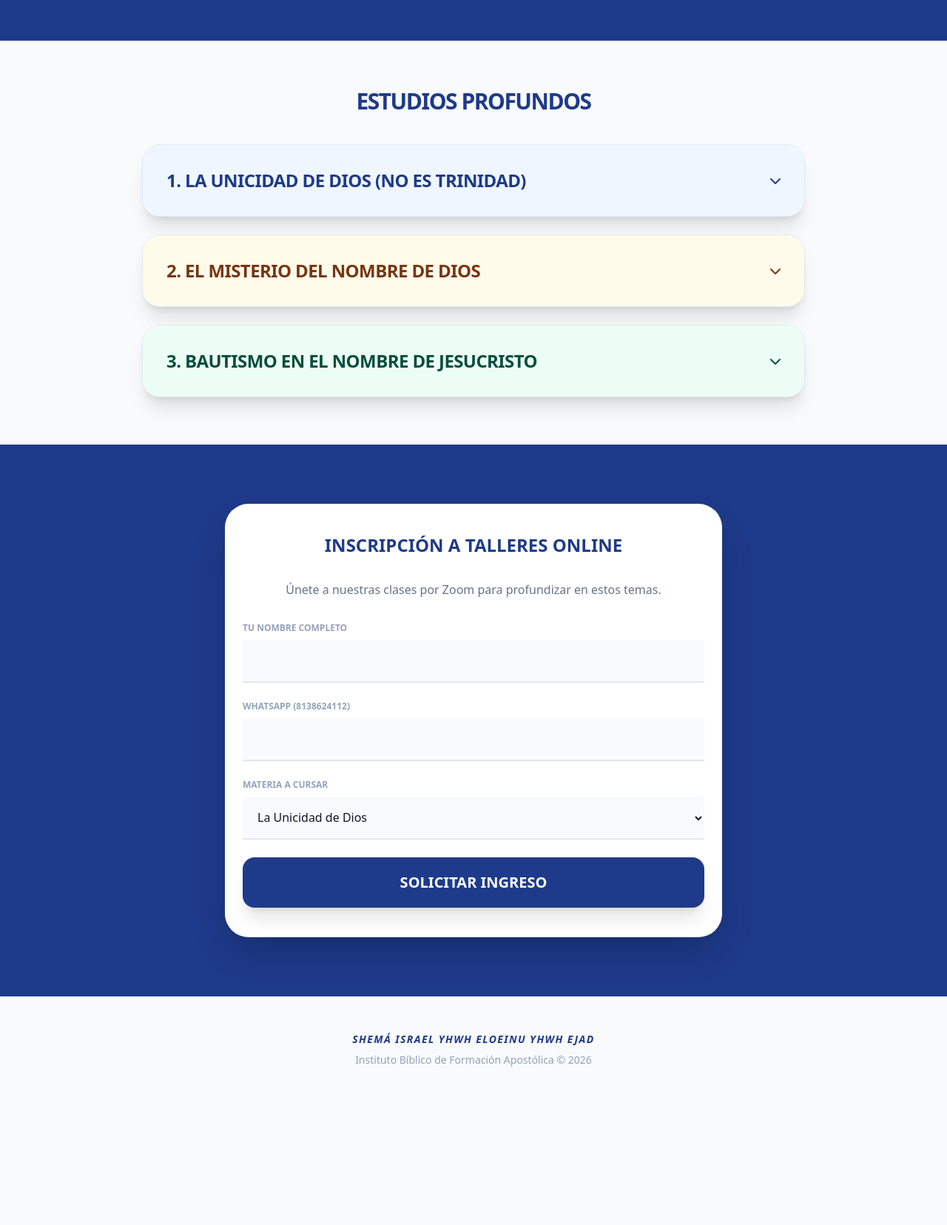
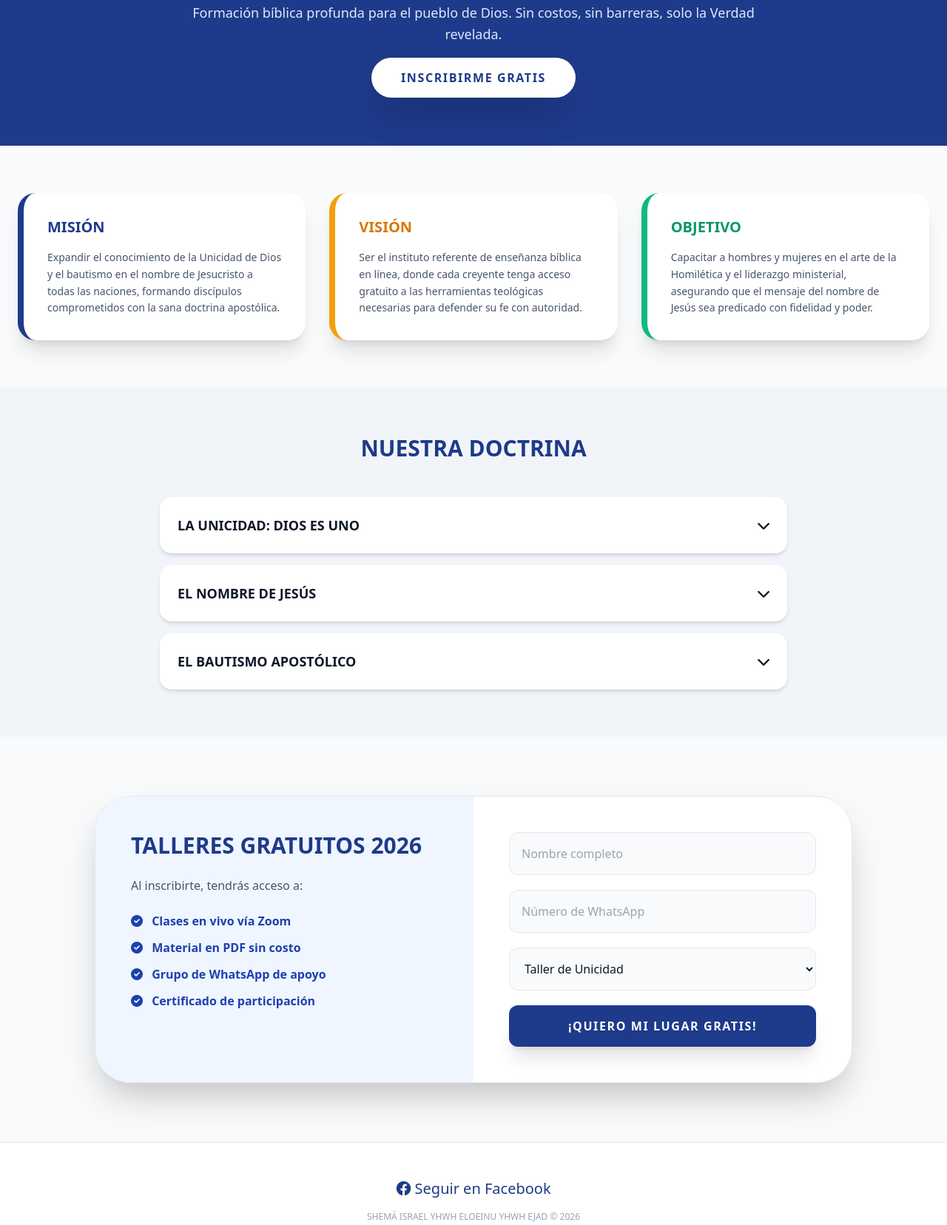
Before and after one commit to sebastianfelix2017-hash/Instituto-Shem-Israel-YHWH-Eloheinu-YHWH, a plain HTML site: page index.html in a window 1280 px wide. Shown: the part 282-1938 px from the top of the page at 74% size. Before the commit the page ends 1773 px from the top, so only its background shows below. Drawn offline with nearby package versions, Linux system fonts and the light colour scheme.

Commit message:
Update index.html

```diff
--- a/index.html
+++ b/index.html
@@ -3,7 +3,7 @@
 <head>
     <meta charset="UTF-8">
     <meta name="viewport" content="width=device-width, initial-scale=1.0">
-    <title>INSTITUTO BÍBLICO - SHEMÁ ISRAEL</title>
+    <title>SHEMÁ ISRAEL - Instituto Bíblico Apostólico</title>
     <script src="https://cdn.tailwindcss.com"></script>
     <link href="https://cdnjs.cloudflare.com/ajax/libs/font-awesome/6.0.0/css/all.min.css" rel="stylesheet">
 </head>
@@ -15,125 +15,118 @@
                 <h1 class="text-xl md:text-2xl font-black text-blue-900 leading-tight">SHEMÁ ISRAEL</h1>
                 <p class="text-[9px] tracking-[0.2em] font-bold text-blue-600 uppercase italic">YHWH ELOEINU YHWH EJAD</p>
             </div>
-            <a href="https://wa.me/528138624112" class="bg-green-600 text-white px-5 py-2 rounded-full font-bold flex items-center shadow-lg hover:bg-green-700 transition">
-                <i class="fab fa-whatsapp mr-2 text-xl"></i> WhatsApp
-            </a>
+            <div class="flex space-x-4">
+                <a href="https://www.facebook.com/profile.php?id=61587048470311" target="_blank" class="text-blue-700 text-2xl hover:scale-110 transition"><i class="fab fa-facebook"></i></a>
+                <a href="https://wa.me/528138624112" class="text-green-600 text-2xl hover:scale-110 transition"><i class="fab fa-whatsapp"></i></a>
+            </div>
         </div>
     </header>
 
-    <section class="bg-blue-900 text-white py-16 text-center">
-        <div class="container mx-auto px-6">
-            <h2 class="text-3xl md:text-5xl font-serif italic mb-6">Regresa a la Senda Antigua</h2>
-            <p class="text-lg text-blue-100 max-w-3xl mx-auto leading-relaxed">
-                No sigas dogmas de concilios humanos. Descubre la verdad revelada a los apóstoles sobre la deidad de Jesucristo y el plan de salvación bíblico.
+    <section class="bg-blue-900 text-white py-20 text-center relative overflow-hidden">
+        <div class="container mx-auto px-6 relative z-10">
+            <span class="bg-amber-500 text-white px-4 py-1 rounded-full text-xs font-black uppercase tracking-widest mb-4 inline-block shadow-lg">Capacitación 100% Gratuita</span>
+            <h2 class="text-4xl md:text-6xl font-serif italic mb-6">Regresa a la Senda Antigua</h2>
+            <p class="text-lg text-blue-100 max-w-3xl mx-auto leading-relaxed mb-8">
+                Formación bíblica profunda para el pueblo de Dios. Sin costos, sin barreras, solo la Verdad revelada.
             </p>
+            <a href="#inscripcion" class="bg-white text-blue-900 px-10 py-4 rounded-full font-black uppercase tracking-widest hover:bg-blue-50 transition shadow-2xl">Inscribirme Gratis</a>
         </div>
     </section>
 
     <section class="py-16 container mx-auto px-6">
-        <h2 class="text-3xl font-black text-blue-900 mb-10 text-center uppercase tracking-tighter">Estudios Profundos</h2>
-
-        <div class="max-w-4xl mx-auto space-y-6">
-
-            <article class="bg-white rounded-3xl shadow-xl overflow-hidden border border-slate-200">
-                <button onclick="toggleStudy('estudio1')" class="w-full flex justify-between items-center p-8 bg-blue-50 hover:bg-blue-100 transition">
-                    <span class="text-xl md:text-2xl font-black text-blue-900 uppercase tracking-tight text-left">1. La Unicidad de Dios (No es Trinidad)</span>
-                    <i class="fas fa-chevron-down text-blue-900"></i>
-                </button>
-                <div id="estudio1" class="hidden p-8 border-t border-slate-100 bg-white prose max-w-none text-slate-700">
-                    <p class="mb-4"><strong>La Deidad Revelada:</strong> El primer mandamiento de toda la Biblia es el Shemá: <em>"Oye, Israel: el SEÑOR nuestro Dios, el SEÑOR uno es"</em> (Deuteronomio 6:4). La palabra "Uno" aquí es <strong>Ejad</strong>, que significa una unidad absoluta.</p>
-                    <p class="mb-4">Dios es Espíritu (Juan 4:24), y por lo tanto es invisible e omnipresente. La doctrina de la "Trinidad" (tres personas distintas) fue una invención del Concilio de Nicea en el año 325 d.C., pero los apóstoles nunca predicaron tal cosa. Ellos creían que Dios es <strong>Uno solo</strong> que se manifestó de diferentes formas:</p>
-                    <ul class="list-disc pl-6 mb-6">
-                        <li><strong>Como Padre:</strong> En Su relación como Creador y fuente de vida.</li>
-                        <li><strong>Como Hijo:</strong> Cuando ese mismo Dios se vistió de carne (1 Timoteo 3:16) para poder morir, pues el Espíritu no puede morir. Jesús no es la "segunda persona", es <strong>DIOS MISMO</strong> manifestado en carne.</li>
-                        <li><strong>Como Espíritu Santo:</strong> Es Dios mismo obrando y morando dentro del corazón del creyente.</li>
-                    </ul>
-                    <p class="bg-blue-900 text-white p-6 rounded-2xl italic font-bold">
-                        "Yo y el Padre uno somos" (Juan 10:30). Jesús no dijo que eran un equipo, dijo que Él era el mismo Padre revelado a los hombres.
-                    </p>
+        <div class="grid grid-cols-1 md:grid-cols-3 gap-8">
+            <div class="bg-white p-8 rounded-3xl shadow-xl border-l-8 border-blue-900">
+                <h3 class="text-xl font-black text-blue-900 uppercase mb-4">Misión</h3>
+                <p class="text-slate-600 text-sm leading-relaxed">Expandir el conocimiento de la Unicidad de Dios y el bautismo en el nombre de Jesucristo a todas las naciones, formando discípulos comprometidos con la sana doctrina apostólica.</p>
             </div>
-            </article>
-
-            <article class="bg-white rounded-3xl shadow-xl overflow-hidden border border-slate-200">
-                <button onclick="toggleStudy('estudio2')" class="w-full flex justify-between items-center p-8 bg-amber-50 hover:bg-amber-100 transition">
-                    <span class="text-xl md:text-2xl font-black text-amber-900 uppercase tracking-tight text-left">2. El Misterio del Nombre de Dios</span>
-                    <i class="fas fa-chevron-down text-amber-900"></i>
-                </button>
-                <div id="estudio2" class="hidden p-8 border-t border-slate-100 bg-white text-slate-700 leading-relaxed">
-                    <p class="mb-4 font-bold text-lg">¿Cuál es el nombre del Padre, del Hijo y del Espíritu Santo?</p>
-                    <p class="mb-4">Mucha gente repite títulos, pero los títulos no son nombres. El "Padre" es un título, el "Hijo" es un título y el "Espíritu Santo" es un título. Sin embargo, Mateo 28:19 dice que bauticemos en el <strong>NOMBRE</strong> (singular).</p>
-                    <p class="mb-4 text-justify">Cuando los apóstoles recibieron el Espíritu Santo en Pentecostés, Pedro reveló ese Nombre: <strong>JESÚS (Jesucristo)</strong>. El nombre Jesús significa "YHWH es Salvación". Es el nombre que resume toda la deidad y toda la autoridad.</p>
-                    <p class="mb-4"><strong>Hechos 4:12</strong> declara con autoridad: <em>"Y en ningún otro hay salvación; porque no hay otro nombre bajo el cielo, dado a los hombres, en que podamos ser salvos."</em> Si el nombre es vital para la salvación, ¿por qué seguir usando títulos vacíos?</p>
+            <div class="bg-white p-8 rounded-3xl shadow-xl border-l-8 border-amber-500">
+                <h3 class="text-xl font-black text-amber-600 uppercase mb-4">Visión</h3>
+                <p class="text-slate-600 text-sm leading-relaxed">Ser el instituto referente de enseñanza bíblica en línea, donde cada creyente tenga acceso gratuito a las herramientas teológicas necesarias para defender su fe con autoridad.</p>
             </div>
-            </article>
-
-            <article class="bg-white rounded-3xl shadow-xl overflow-hidden border border-slate-200">
-                <button onclick="toggleStudy('estudio3')" class="w-full flex justify-between items-center p-8 bg-emerald-50 hover:bg-emerald-100 transition">
-                    <span class="text-xl md:text-2xl font-black text-emerald-900 uppercase tracking-tight text-left">3. Bautismo en el Nombre de Jesucristo</span>
-                    <i class="fas fa-chevron-down text-emerald-900"></i>
-                </button>
-                <div id="estudio3" class="hidden p-8 border-t border-slate-100 bg-white text-slate-700 leading-relaxed">
-                    <p class="mb-4 italic border-l-4 border-emerald-500 pl-4">"Arrepentíos, y bautícese cada uno de vosotros en el nombre de Jesucristo para perdón de los pecados..." (Hechos 2:38)</p>
-                    <p class="mb-4">El bautismo no es una "opción", es un mandamiento. Pero no cualquier bautismo es válido. El bautismo bíblico debe cumplir dos condiciones:</p>
-                    <ol class="list-decimal pl-6 mb-6 space-y-2">
-                        <li><strong>Modo:</strong> Por inmersión (sepultura), simbolizando que el viejo hombre muere.</li>
-                        <li><strong>Fórmula:</strong> Debe ser invocado el nombre de <strong>JESUCRISTO</strong>.</li>
-                    </ol>
-                    <p class="mb-4">En todo el libro de Hechos (la historia de la iglesia primitiva), <strong>jamás</strong> se bautizó a nadie mencionando los títulos "Padre, Hijo y Espíritu Santo". Siempre se invocó el nombre de Jesús (Hechos 8:16, Hechos 10:48, Hechos 19:5). Si los apóstoles, que caminaron con Jesús, lo hicieron así, ¿quiénes somos nosotros para cambiarlo?</p>
+            <div class="bg-white p-8 rounded-3xl shadow-xl border-l-8 border-emerald-500">
+                <h3 class="text-xl font-black text-emerald-600 uppercase mb-4">Objetivo</h3>
+                <p class="text-slate-600 text-sm leading-relaxed">Capacitar a hombres y mujeres en el arte de la Homilética y el liderazgo ministerial, asegurando que el mensaje del nombre de Jesús sea predicado con fidelidad y poder.</p>
             </div>
-            </article>
-
         </div>
     </section>
 
-    <section id="inscripcion" class="py-20 bg-blue-900">
-        <div class="container mx-auto px-6 max-w-2xl bg-white p-10 rounded-[2rem] shadow-2xl">
-            <h3 class="text-2xl font-black text-blue-900 mb-8 text-center uppercase">Inscripción a Talleres Online</h3>
-            <p class="text-center text-slate-500 mb-8">Únete a nuestras clases por Zoom para profundizar en estos temas.</p>
+    <section class="py-16 bg-slate-100">
+        <div class="container mx-auto px-6 max-w-4xl">
+            <h2 class="text-3xl font-black text-center text-blue-900 mb-12 uppercase">Nuestra Doctrina</h2>
 
-            <form action="https://formspree.io/f/xvgzlowz" method="POST" class="space-y-6">
-                <div>
-                    <label class="block text-xs font-black text-slate-400 mb-2 uppercase">Tu Nombre Completo</label>
-                    <input type="text" name="Nombre" required class="w-full bg-slate-50 border-b-2 border-slate-200 p-4 focus:border-blue-900 outline-none transition">
+            <div class="space-y-4">
+                <details class="bg-white rounded-2xl shadow-md overflow-hidden group">
+                    <summary class="p-6 font-bold text-lg cursor-pointer list-none flex justify-between items-center group-open:bg-blue-900 group-open:text-white">
+                        LA UNICIDAD: DIOS ES UNO
+                        <i class="fas fa-chevron-down"></i>
+                    </summary>
+                    <div class="p-6 text-slate-700 leading-relaxed border-t">
+                        <p class="mb-4">Creemos en un solo Dios que es absolutamente uno en número y unidad (Deuteronomio 6:4). No aceptamos la doctrina de la Trinidad por ser un concepto extrabíblico.</p>
+                        <p class="mb-4 font-bold italic">"Porque en él habita corporalmente toda la plenitud de la Deidad" (Colosenses 2:9).</p>
+                        <p>Dios es Espíritu, pero para salvarnos, ese mismo Espíritu se manifestó en carne en la persona de Jesús. Jesús no es "el hijo de un Dios", es Dios mismo actuando como Redentor.</p>
                     </div>
-                <div>
-                    <label class="block text-xs font-black text-slate-400 mb-2 uppercase">WhatsApp (8138624112)</label>
-                    <input type="tel" name="WhatsApp" required class="w-full bg-slate-50 border-b-2 border-slate-200 p-4 focus:border-blue-900 outline-none transition">
+                </details>
+
+                <details class="bg-white rounded-2xl shadow-md overflow-hidden group">
+                    <summary class="p-6 font-bold text-lg cursor-pointer list-none flex justify-between items-center group-open:bg-blue-900 group-open:text-white">
+                        EL NOMBRE DE JESÚS
+                        <i class="fas fa-chevron-down"></i>
+                    </summary>
+                    <div class="p-6 text-slate-700 leading-relaxed border-t">
+                        <p class="mb-4">El Nombre es la llave del Reino. Los títulos "Padre, Hijo y Espíritu Santo" no salvan a nadie, porque no son nombres. El Nombre revelado a los apóstoles para perdón de pecados es **JESÚS**.</p>
+                        <p class="font-bold underline italic">"Y en ningún otro hay salvación; porque no hay otro nombre..." (Hechos 4:12).</p>
                     </div>
-                <div>
-                    <label class="block text-xs font-black text-slate-400 mb-2 uppercase">Materia a Cursar</label>
-                    <select name="Materia" class="w-full bg-slate-50 border-b-2 border-slate-200 p-4 outline-none">
-                        <option>La Unicidad de Dios</option>
-                        <option>Bautismo Bíblico</option>
-                        <option>Homilética (Arte de Predicar)</option>
+                </details>
+
+                <details class="bg-white rounded-2xl shadow-md overflow-hidden group">
+                    <summary class="p-6 font-bold text-lg cursor-pointer list-none flex justify-between items-center group-open:bg-blue-900 group-open:text-white">
+                        EL BAUTISMO APOSTÓLICO
+                        <i class="fas fa-chevron-down"></i>
+                    </summary>
+                    <div class="p-6 text-slate-700 leading-relaxed border-t">
+                        <p class="mb-4">El bautismo bíblico es por inmersión y debe ser realizado invocando el nombre de Jesucristo. Este es el cumplimiento del mandato de Mateo 28:19.</p>
+                        <p class="mb-4">¿Por qué Jesucristo? Porque Jesucristo es el Nombre del Padre, del Hijo y del Espíritu Santo. Los apóstoles siempre bautizaron así (Hechos 2:38, 8:16, 10:48, 19:5).</p>
+                    </div>
+                </details>
+            </div>
+        </div>
+    </section>
+
+    <section id="inscripcion" class="py-20 container mx-auto px-6">
+        <div class="max-w-5xl mx-auto bg-white rounded-[3rem] shadow-2xl overflow-hidden flex flex-col md:flex-row border">
+            <div class="md:w-1/2 bg-blue-50 p-12">
+                <h3 class="text-3xl font-black text-blue-900 mb-6 uppercase">Talleres Gratuitos 2026</h3>
+                <p class="mb-6 text-slate-600">Al inscribirte, tendrás acceso a:</p>
+                <ul class="space-y-3 font-bold text-blue-800">
+                    <li><i class="fas fa-check-circle mr-2"></i> Clases en vivo vía Zoom</li>
+                    <li><i class="fas fa-check-circle mr-2"></i> Material en PDF sin costo</li>
+                    <li><i class="fas fa-check-circle mr-2"></i> Grupo de WhatsApp de apoyo</li>
+                    <li><i class="fas fa-check-circle mr-2"></i> Certificado de participación</li>
+                </ul>
+            </div>
+            <div class="md:w-1/2 p-12">
+                <form action="https://formspree.io/f/xvgzlowz" method="POST" class="space-y-5">
+                    <input type="text" name="Nombre" placeholder="Nombre completo" required class="w-full p-4 bg-slate-50 border rounded-xl outline-none focus:border-blue-900">
+                    <input type="tel" name="WhatsApp" placeholder="Número de WhatsApp" required class="w-full p-4 bg-slate-50 border rounded-xl outline-none focus:border-blue-900">
+                    <select name="Taller" class="w-full p-4 bg-slate-50 border rounded-xl outline-none">
+                        <option>Taller de Unicidad</option>
+                        <option>Taller de Homilética</option>
+                        <option>Taller de Liderazgo</option>
                     </select>
-                </div>
-                <button type="submit" class="w-full bg-blue-900 text-white py-5 rounded-2xl font-black text-xl hover:bg-blue-800 transition shadow-xl">
-                    SOLICITAR INGRESO
+                    <button type="submit" class="w-full bg-blue-900 text-white py-4 rounded-xl font-black uppercase tracking-widest shadow-xl hover:bg-blue-800 transition">
+                        ¡Quiero mi lugar gratis!
                     </button>
                 </form>
             </div>
+        </div>
     </section>
 
-    <footer class="py-12 text-center text-slate-400 text-sm">
-        <p class="font-bold text-blue-900 uppercase tracking-widest mb-2 italic">Shemá Israel YHWH eloeinu YHWH Ejad</p>
-        <p>Instituto Bíblico de Formación Apostólica © 2026</p>
+    <footer class="py-12 bg-white text-center border-t">
+        <div class="flex justify-center space-x-6 mb-4">
+            <a href="https://www.facebook.com/profile.php?id=61587048470311" target="_blank" class="text-blue-900 text-xl"><i class="fab fa-facebook"></i> Seguir en Facebook</a>
+        </div>
+        <p class="text-slate-400 text-xs">SHEMÁ ISRAEL YHWH ELOEINU YHWH EJAD © 2026</p>
     </footer>
-
-    <script>
-        function toggleStudy(id) {
-            const study = document.getElementById(id);
-            const icon = study.previousElementSibling.querySelector('i');
-
-            if (study.classList.contains('hidden')) {
-                study.classList.remove('hidden');
-                icon.classList.replace('fa-chevron-down', 'fa-chevron-up');
-            } else {
-                study.classList.add('hidden');
-                icon.classList.replace('fa-chevron-up', 'fa-chevron-down');
-            }
-        }
-    </script>
 
 </body>
 </html>
```
Lines whose indentation alone changed are shown as unchanged.
